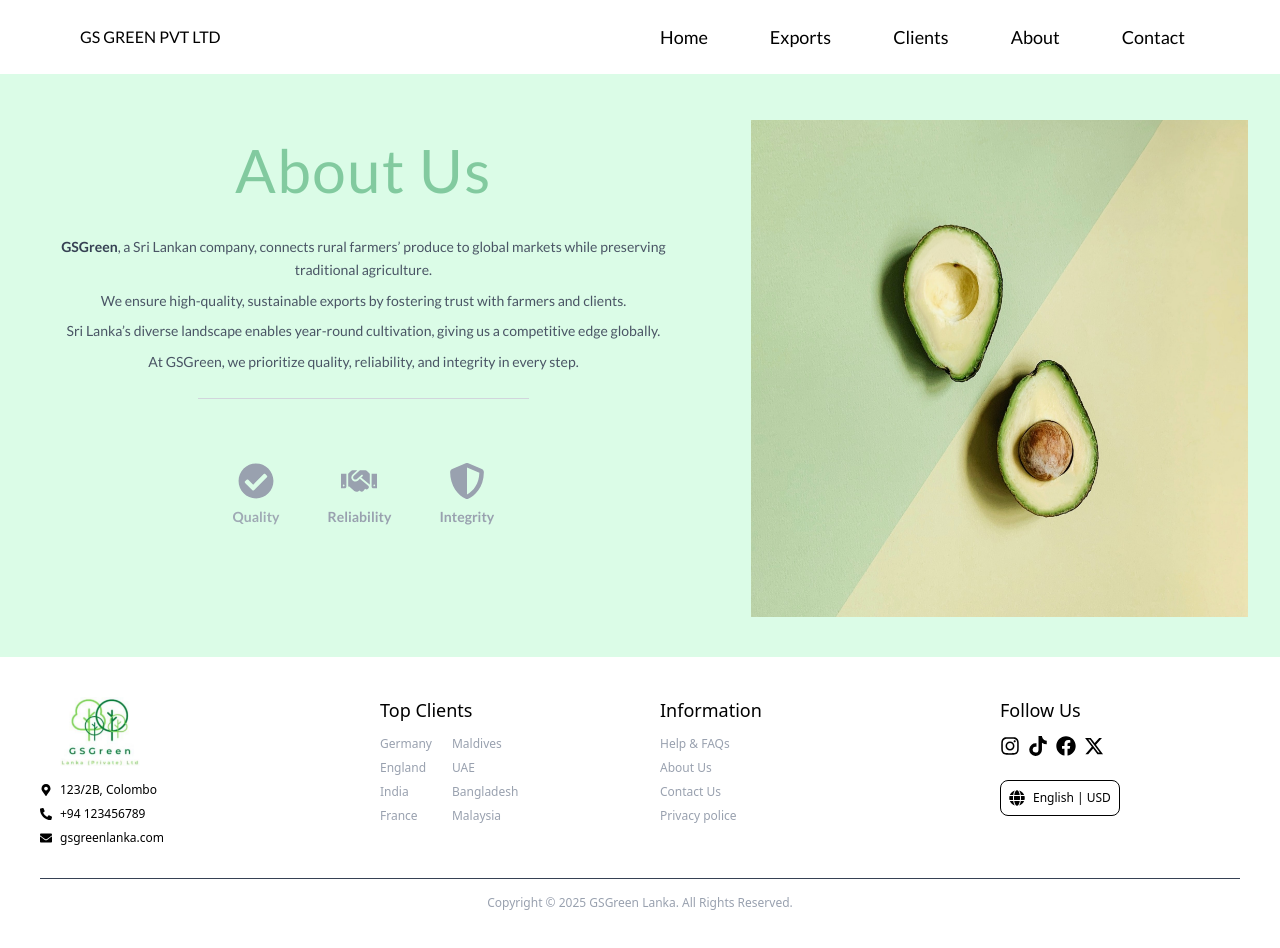
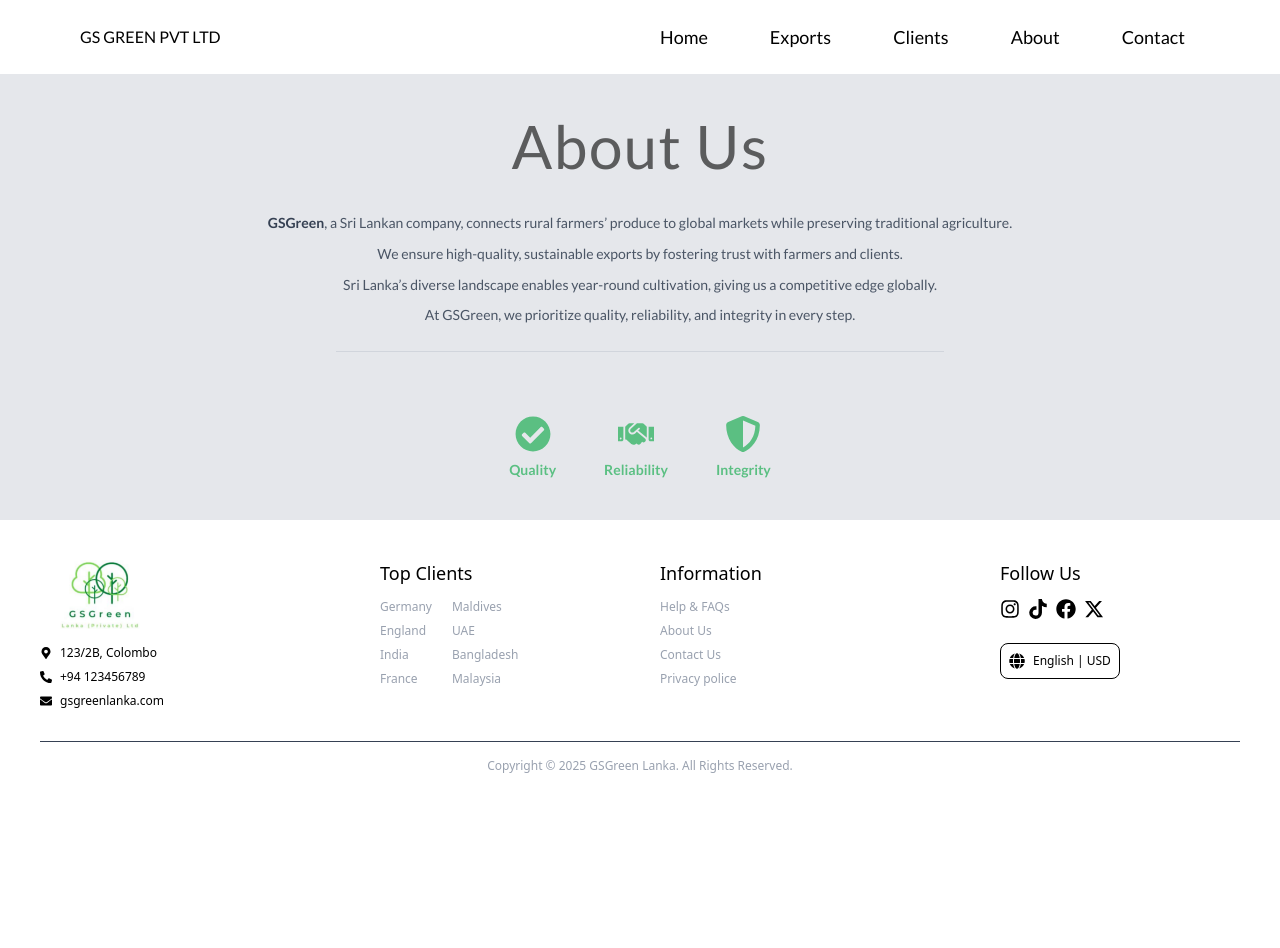
Before and after one commit to Dasundh99/spices_trade_platform, a React (Vite) app: page /about in a window 1280 px wide. Shown: the top 948 px of the page. After the commit the page ends 814 px from the top, so only its background shows below. Built offline with nearby package versions, Linux system fonts and the light colour scheme.

Commit message:
ui design updates-2

```diff
--- a/src/components/common/Header/index.tsx
+++ b/src/components/common/Header/index.tsx
@@ -93,6 +93,7 @@
     };
 
     const headerStyles = getHeaderStyles();
+
 
     return (
         <header
--- a/src/pages/About.tsx
+++ b/src/pages/About.tsx
@@ -1,17 +1,17 @@
 import React from "react";
 import { FaCheckCircle, FaHandshake, FaShieldAlt } from "react-icons/fa"; // Importing Icons
-import aboutImage from "../assets/irene-kredenets-AWMWcR3hQUg-unsplash.jpg";
+// import aboutImage from "../assets/irene-kredenets-AWMWcR3hQUg-unsplash.jpg";
 
 const About: React.FC = () => {
   return (
-    <section id="about" className="w-full bg-green-100 font-lato ">
+    <section id="about" className="w-full bg-gray-200 font-lato ">
       {/* Main Content Wrapper */}
       <div className="container mx-auto px-6 p-10 pt-10 md:pt-20 lg:pt-20 md:px-6 lg:px-8 flex flex-col md:flex-row gap-14">
         {/* Left Side: Text Content */}
         <div className="w-full space-y-5">
           {/* Separate Title Section */}
           <div className="w-full flex justify-center pb-4">
-            <h2 className="text-4xl md:text-6xl text-green-700 tracking-wide font-Semibold opacity-40 lg:pt-15 pt-5">
+            <h2 className="text-4xl md:text-6xl text-black tracking-wide font-Semibold opacity-60 lg:pt-9 pt-5">
               About Us
             </h2>
           </div>
@@ -37,26 +37,26 @@
           <div className="flex justify-center md:justify-center gap-12 pt-10">
             {/* Quality Icon */}
             <div className="flex flex-col items-center">
-              <FaCheckCircle className="text-gray-400 text-4xl" />
-              <span className="text-gray-400 opacity-90 text-sm font-semibold pt-2">Quality</span>
+              <FaCheckCircle className="text-green-600 opacity-60 text-4xl" />
+              <span className="text-green-600 opacity-60 text-sm font-semibold pt-2">Quality</span>
             </div>
 
             {/* Reliability Icon */}
             <div className="flex flex-col items-center">
-              <FaHandshake className="text-gray-400 text-4xl" />
-              <span className="text-gray-400 text-sm font-semibold pt-2">Reliability</span>
+              <FaHandshake className="text-green-600 opacity-60 text-4xl" />
+              <span className="text-green-600 opacity-60 text-sm font-semibold pt-2">Reliability</span>
             </div>
 
             {/* Integrity Icon */}
             <div className="flex flex-col items-center">
-              <FaShieldAlt className="text-gray-400 text-4xl " />
-              <span className="text-gray-400 text-sm font-semibold pt-2">Integrity</span>
+              <FaShieldAlt className="text-green-600 opacity-60 text-4xl " />
+              <span className="text-green-600 opacity-60 text-sm font-semibold pt-2">Integrity</span>
             </div>
           </div>
         </div>
 
         {/* Right Side: Image with 1:1 Aspect Ratio */}
-        <div className="w-full md:w-3/4 flex justify-center pt-10">
+        {/* <div className="w-full md:w-3/4 flex justify-center pt-10">
           <div className="w-full max-w-screen-md aspect-square overflow-hidden">
             <img
               src={aboutImage}
@@ -64,7 +64,7 @@
               className="w-full h-full object-cover transform transition duration-300 hover:scale-105 hover:contrast-110"
             />
           </div>
-        </div>
+        </div> */}
       </div>
     </section>
   );
--- a/src/pages/ContactUs.tsx
+++ b/src/pages/ContactUs.tsx
@@ -19,21 +19,21 @@
   ];
 
   const inputStyles = "w-full mt-1 p-2 bg-green-50 text-gray-800 border border-green-200 rounded-lg focus:outline-none focus:ring-2 focus:ring-green-500 focus:border-green-500 transition duration-200";
-  const sectionStyles = "py-8 px-4 sm:px-6 lg:px-8 bg-green-100 font-lato ";
+  const sectionStyles = "py-8 px-4 sm:px-6 lg:px-8 bg-gray-200 font-lato ";
 
   return (
     <section id="contact" className={sectionStyles}>
       <div className="max-w-7xl mx-auto lg:pt-20 md:pt-15  sm:pt-10 pt-5">
         {/* Header */}
-        <div className="text-center mb-6">
-          <h1 className="text-4xl md:text-6xl text-green-700 tracking-wide font-Semibold opacity-40">
+        {/* <div className="text-center mb-6">
+          <h1 className="text-4xl md:text-6xl text-black tracking-wide font-Semibold opacity-60">
            Contact us
           </h1>
-        </div>
+        </div> */}
 
-        <div className="grid grid-cols-1 lg:grid-cols-2 gap-4">
+        <div className="grid grid-cols-1 lg:grid-cols-2 gap-4 ">
           {/* Contact Information Section */}
-          <div className="bg-green-50 p-6">
+          <div className="bg-white p-6">
             <h2 className="text-xl font-semibold text-green-600 mb-4">
               Contact Information
             </h2>
@@ -69,7 +69,7 @@
           </div>
 
           {/* Contact Form Section */}
-          <div className="bg-green-50 p-6">
+          <div className="bg-white p-6">
             <h2 className="text-xl font-semibold text-green-600 mb-4">
               Send Us a Message
             </h2>
--- a/src/pages/Exports.tsx
+++ b/src/pages/Exports.tsx
@@ -70,7 +70,7 @@
     >
       <div className="container mx-auto px-4 sm:px-6 lg:px-8">
         <header className="text-center mb-12">
-          <h2 className="text-4xl md:text-6xl text-green-700 font-Semibold tracking-wide opacity-40">
+          <h2 className="text-4xl md:text-6xl text-black font-Semibold tracking-wide opacity-60">
             Exports
           </h2>
         </header>
--- a/src/pages/OurClients.tsx
+++ b/src/pages/OurClients.tsx
@@ -53,12 +53,12 @@
                 paddingTop: '6rem', // Add padding to prevent content from being cut off
             }}
         >
-            <div className="container mx-auto px-4 text-center">
-                <h2 className="text-4xl md:text-6xl text-green-700 font-Semibold tracking-wide opacity-40">
+            <div className="container mx-auto px-2 text-center">
+                <h2 className="text-4xl md:text-6xl text-black font-Semibold tracking-wide opacity-60">
                     Our Global Clients
                 </h2>
-                <p className="text-lg sm:text-lg md:text-xl text-green-700 opacity-40 mb-4 pt-4">
-                    Delivering the local finest worldwide.
+                <p className="text-lg sm:text-lg md:text-xl text-black opacity-40 mb-4 pt-2">
+                    Exporting the local finest worldwide.
                 </p>
             </div>
 
```
